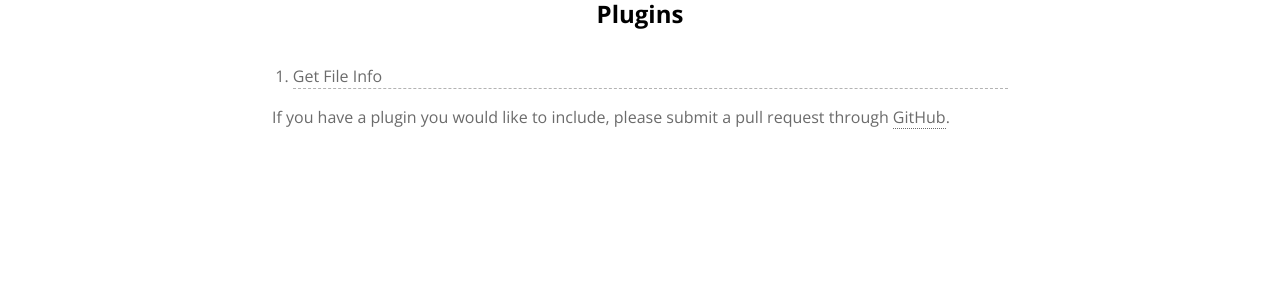
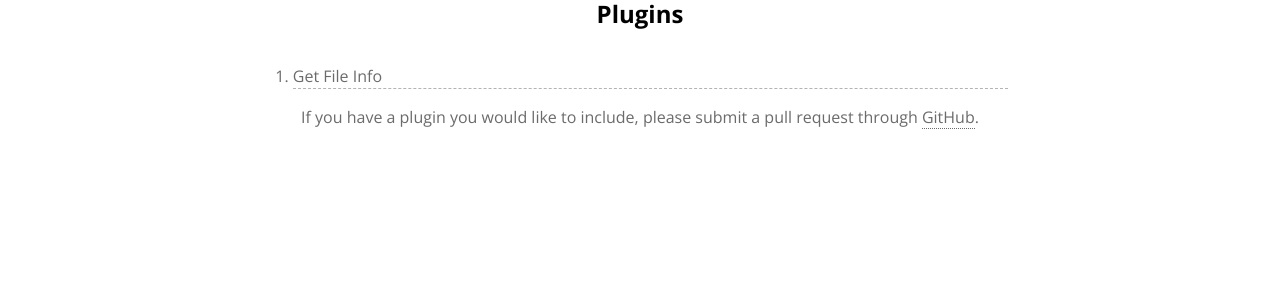
Before and after one commit to yankeebobo/statamicthemes.github.io, a Jekyll site: the page built from plugins.html, in a window 1280 px wide. Shown: the part 141-441 px from the top of the page. Built offline with Jekyll 4.4.1, drawn with Linux system fonts in a browser that asks for light colours; comment, search, counter and statistics services are not loaded.

Commit message:
Tweaked add post style.

```diff
--- a/_includes/_articles.html
+++ b/_includes/_articles.html
@@ -14,7 +14,7 @@
       </li>
       {% endfor %}
     </ol>
-    <p>If you have an article you would like to include, please submit a pull request through <a href="{{ site.github.repository_url }}/tree/master/_articles" class="link-highlight">GitHub</a>.</p>
+    <p class="text--center">If you have an article you would like to include, please submit a pull request through <a href="{{ site.github.repository_url }}/tree/master/_articles" class="link-highlight">GitHub</a>.</p>
   </section>
 
 </main><!-- END .main -->
--- a/_includes/_home.html
+++ b/_includes/_home.html
@@ -6,7 +6,7 @@
   </div><!-- END .lead -->
   <section class="articles">
     <ol>
-      {% for article in site.articles reversed %}
+      {% for article in site.articles reversed limit:10 %}
       <li>
         <div>
           Posted: {{ article.date | date: "%d %b, %Y" }}
@@ -17,7 +17,8 @@
       </li>
       {% endfor %}
     </ol>
-    <p>If you have an article you would like to include, please submit a pull request through <a href="{{ site.github.repository_url }}/tree/master/_articles" class="link-highlight">GitHub</a>.</p>
+    <p class="text--center"><a href="{{ site.url }}/articles" class="link-highlight">Read More aticles</a></p>
+    <p class="text--center">If you have an article you would like to include, please submit a pull request through <a href="{{ site.github.repository_url }}/tree/master/_articles" class="link-highlight">GitHub</a>.</p>
   </section>
 
 </main><!-- END .main -->
--- a/_includes/_plugins.html
+++ b/_includes/_plugins.html
@@ -9,7 +9,7 @@
       </li>
       {% endfor %}
     </ol>
-    <p>If you have a plugin you would like to include, please submit a pull request through <a href="{{ site.github.repository_url }}/tree/master/_plugins" class="link-highlight">GitHub</a>.</p>
+    <p class="text--center">If you have a plugin you would like to include, please submit a pull request through <a href="{{ site.github.repository_url }}/tree/master/_plugins" class="link-highlight">GitHub</a>.</p>
   </section>
 
 </main><!-- END .main -->
--- a/_includes/_reference.html
+++ b/_includes/_reference.html
@@ -14,7 +14,7 @@
       </li>
       {% endfor %}
     </ol>
-    <p>If you have an refernce article you would like to include, please submit a pull request through <a href="{{ site.github.repository_url }}/tree/master/_reference" class="link-highlight">GitHub</a>.</p>
+    <p class="text--center">If you have an refernce article you would like to include, please submit a pull request through <a href="{{ site.github.repository_url }}/tree/master/_reference" class="link-highlight">GitHub</a>.</p>
   </section>
 
 </main><!-- END .main -->
--- a/_includes/_themes.html
+++ b/_includes/_themes.html
@@ -9,7 +9,7 @@
       </li>
       {% endfor %}
     </ol>
-    <p>If you have a theme you would like to include, please submit a pull request through <a href="{{ site.github.repository_url }}/tree/master/_themes" class="link-highlight">GitHub</a>.</p>
+    <p class="text--center">If you have a theme you would like to include, please submit a pull request through <a href="{{ site.github.repository_url }}/tree/master/_themes" class="link-highlight">GitHub</a>.</p>
   </section>
 
 </main><!-- END .main -->
```
